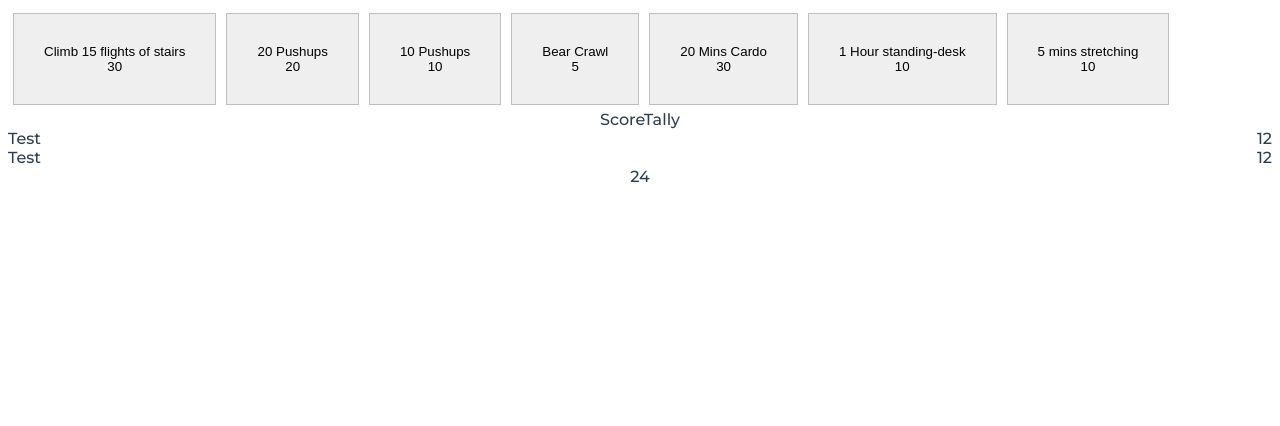
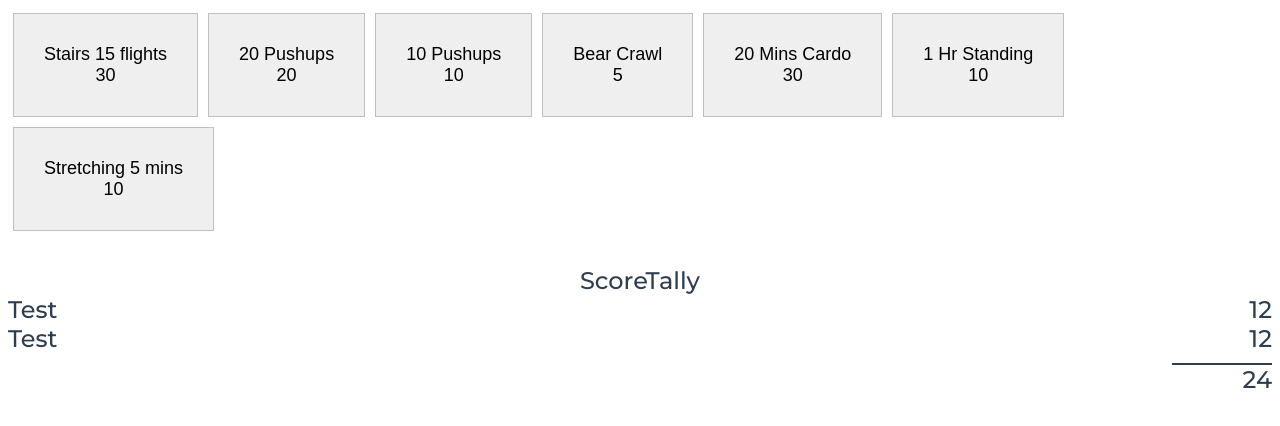
Before and after one commit to MatthewNichols/personal-actiivity-scoreboard, a Vue app in the folder client/: page / in a window 1280 px wide. Shown: the top 426 px of the page. Built offline with nearby package versions, Linux system fonts and the light colour scheme.

Commit message:
layout tweaks

```diff
--- a/client/src/App.vue
+++ b/client/src/App.vue
@@ -7,6 +7,7 @@
 
 #app {
   font-family: 'Montserrat', Avenir, Helvetica, Arial, sans-serif;
+  font-size: 24px;
   -webkit-font-smoothing: antialiased;
   -moz-osx-font-smoothing: grayscale;
   text-align: center;
--- a/client/src/components/activity-item.vue
+++ b/client/src/components/activity-item.vue
@@ -21,6 +21,7 @@ export default defineComponent({
 
 <style lang="scss" scoped>
 button {
+    font-size: 18px;
     flex-grow: 0;
     padding: 30px;
     margin: 5px;
--- a/client/src/components/current-day.vue
+++ b/client/src/components/current-day.vue
@@ -16,3 +16,9 @@ export default defineComponent({
     components: { ActivitySelector, ScoreTally }
 });
 </script>
+
+<style lang="scss" scoped>
+#score-tally {
+    margin-top: 30px;
+}
+</style>
--- a/client/src/components/score-tally.vue
+++ b/client/src/components/score-tally.vue
@@ -8,8 +8,10 @@
             </div>
         </div>
 
+        <div id="footer">
             <div id="total">
                 {{tallyTotal}}
+            </div>
         </div>
     </div>
 </template>
@@ -44,5 +46,17 @@ export default defineComponent({
             }
         }
     }
+
+    #footer {
+        display: flex;
+
+        #total {
+            width: 100px;
+            text-align: right;
+            margin-left: auto;
+            margin-top: 10px;
+            border-top: 2px solid;
+        }
+    }
 }
 </style>
--- a/client/src/data/activities.ts
+++ b/client/src/data/activities.ts
@@ -5,11 +5,11 @@ export interface Activity {
 }
 
 export const ActivityList: Activity[] = [
-    { id: "stairs", name: "Climb 15 flights of stairs", points: 30 },
+    { id: "stairs", name: "Stairs 15 flights", points: 30 },
     { id: "pushups-20", name: "20 Pushups", points: 20 },
     { id: "pushups-10", name: "10 Pushups", points: 10 },
     { id: "bear-crawl", name: "Bear Crawl", points: 5 },
     { id: "cardio-20", name: "20 Mins Cardo", points: 30 },
-    { id: "1hr-standing", name: "1 Hour standing-desk", points: 10 },
-    { id: "stretching", name: "5 mins stretching", points: 10 }
+    { id: "1hr-standing", name: "1 Hr Standing", points: 10 },
+    { id: "stretching", name: "Stretching 5 mins", points: 10 }
 ];
```
Lines whose indentation alone changed are shown as unchanged.
